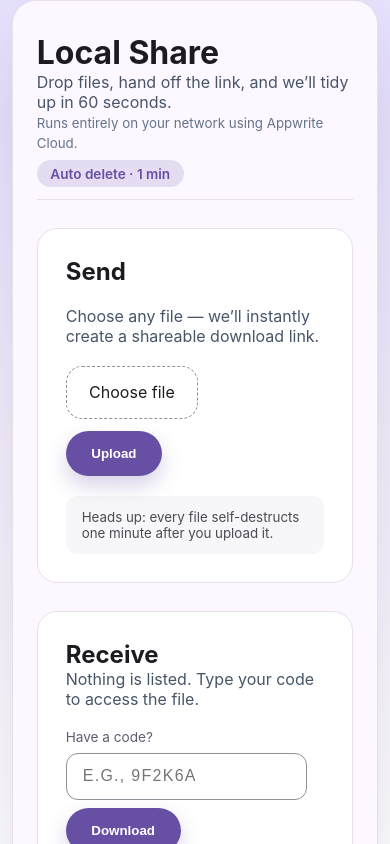
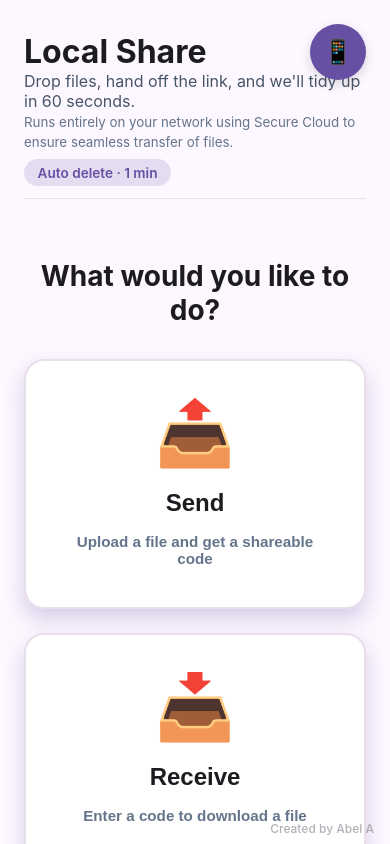
Before and after one commit to Abel-Ajish/filesend, a Next.js app: page / in a window 390 px wide. Shown: the top 844 px of the page. Built offline with nearby package versions, Linux system fonts and the light colour scheme.

Commit message:
update 10 - redesign and qrcode of website

```diff
--- a/app/globals.css
+++ b/app/globals.css
@@ -29,12 +29,15 @@ body {
   justify-content: center;
   background: radial-gradient(circle at top, #ded8ff 0%, #f4effa 45%, #fefefe 80%);
   animation: toneShift 22s ease-in-out infinite alternate;
+  overflow-x: hidden;
+  /* Prevent horizontal scroll on mobile */
 }
 
 @keyframes toneShift {
   from {
     background: radial-gradient(circle at top, #ded8ff 0%, #f4effa 45%, #fefefe 80%);
   }
+
   to {
     background: radial-gradient(circle at 20% 10%, #ffeef8 0%, #fef7ff 55%, #ffffff 90%);
   }
@@ -51,6 +54,8 @@ main {
   flex-direction: column;
   gap: 1.75rem;
   animation: floatUp 420ms ease-out;
+  position: relative;
+  /* Context for absolute positioning if needed */
 }
 
 @keyframes floatUp {
@@ -58,6 +63,7 @@ main {
     opacity: 0;
     transform: translateY(20px);
   }
+
   to {
     opacity: 1;
     transform: translateY(0);
@@ -97,6 +103,19 @@ small {
   background: #fff;
   transition: transform 200ms ease, border-color 200ms ease,
     box-shadow 200ms ease;
+  animation: slideIn 300ms cubic-bezier(0.2, 0.8, 0.2, 1);
+}
+
+@keyframes slideIn {
+  from {
+    opacity: 0;
+    transform: translateY(10px) scale(0.98);
+  }
+
+  to {
+    opacity: 1;
+    transform: translateY(0) scale(1);
+  }
 }
 
 .panel:hover {
@@ -196,12 +215,10 @@ button:hover,
   gap: 1rem;
   padding: 1rem 1.2rem;
   border-radius: 1rem;
-  background: linear-gradient(
-    120deg,
-    #f8f2ff,
-    rgba(103, 80, 164, 0.08),
-    #fef7ff
-  );
+  background: linear-gradient(120deg,
+      #f8f2ff,
+      rgba(103, 80, 164, 0.08),
+      #fef7ff);
   flex-wrap: wrap;
   animation: fadeSlide 280ms ease;
 }
@@ -211,6 +228,7 @@ button:hover,
     opacity: 0;
     transform: translateY(6px);
   }
+
   to {
     opacity: 1;
     transform: translateY(0);
@@ -351,6 +369,11 @@ button:hover,
 @media (max-width: 640px) {
   main {
     padding: 1.5rem;
+    width: 100%;
+    border-radius: 0;
+    min-height: 100vh;
+    border: none;
+    box-shadow: none;
   }
 
   .hero,
@@ -366,4 +389,236 @@ button:hover,
   .hero {
     gap: 0.5rem;
   }
+
+  .code-input-wrap {
+    width: 100%;
+  }
+
+  .code-input-wrap button {
+    width: 100%;
+  }
 }
+
+/* Mode Selection Styles */
+.mode-selection {
+  text-align: center;
+  padding: 2rem 0;
+  animation: fadeIn 400ms ease-out;
+}
+
+@keyframes fadeIn {
+  from {
+    opacity: 0;
+  }
+
+  to {
+    opacity: 1;
+  }
+}
+
+.mode-selection h2 {
+  margin: 0 0 2rem 0;
+  font-size: 1.75rem;
+  color: var(--md-sys-color-on-surface);
+}
+
+.mode-options {
+  display: grid;
+  grid-template-columns: repeat(auto-fit, minmax(250px, 1fr));
+  gap: 1.5rem;
+}
+
+.mode-card {
+  background: white;
+  border: 2px solid var(--md-sys-color-surface-variant);
+  border-radius: 1.25rem;
+  padding: 2.5rem 2rem;
+  cursor: pointer;
+  transition: all 250ms cubic-bezier(0.4, 0, 0.2, 1);
+  text-align: center;
+  display: flex;
+  flex-direction: column;
+  align-items: center;
+  gap: 1rem;
+}
+
+.mode-card:hover {
+  border-color: var(--md-sys-color-primary);
+  transform: translateY(-4px) scale(1.02);
+  box-shadow: 0 20px 40px rgba(103, 80, 164, 0.2);
+  background: linear-gradient(135deg, rgba(103, 80, 164, 0.02), rgba(139, 92, 246, 0.02));
+}
+
+.mode-card:active {
+  transform: translateY(-2px) scale(0.98);
+}
+
+.mode-icon {
+  font-size: 4rem;
+  line-height: 1;
+  margin-bottom: 0.5rem;
+  transition: transform 300ms ease;
+}
+
+.mode-card:hover .mode-icon {
+  transform: scale(1.1) rotate(5deg);
+}
+
+.mode-card h3 {
+  margin: 0;
+  font-size: 1.5rem;
+  color: var(--md-sys-color-on-surface);
+}
+
+.mode-card p {
+  margin: 0;
+  color: #64748b;
+  font-size: 0.95rem;
+}
+
+.panel-header {
+  display: flex;
+  justify-content: space-between;
+  align-items: center;
+  gap: 1rem;
+}
+
+.back-button {
+  background: transparent;
+  border: 1px solid var(--md-sys-color-outline);
+  color: var(--md-sys-color-primary);
+  padding: 0.6rem 1.2rem;
+  border-radius: 999px;
+  font-size: 0.9rem;
+  cursor: pointer;
+  transition: all 200ms ease;
+  box-shadow: none;
+}
+
+.back-button:hover {
+  background: rgba(103, 80, 164, 0.08);
+  border-color: var(--md-sys-color-primary);
+  transform: translateX(-2px);
+}
+
+/* QR Code Floating Button */
+.qr-floating-button {
+  position: fixed;
+  top: 1.5rem;
+  right: 1.5rem;
+  width: 3.5rem;
+  height: 3.5rem;
+  border-radius: 50%;
+  background: var(--md-sys-color-primary);
+  color: white;
+  border: none;
+  box-shadow: 0 4px 12px rgba(0, 0, 0, 0.15);
+  cursor: pointer;
+  z-index: 100;
+  display: flex;
+  align-items: center;
+  justify-content: center;
+  font-size: 1.5rem;
+  transition: transform 0.2s cubic-bezier(0.34, 1.56, 0.64, 1), box-shadow 0.2s ease;
+}
+
+.qr-floating-button:hover {
+  transform: scale(1.1) rotate(-5deg);
+  box-shadow: 0 8px 24px rgba(103, 80, 164, 0.3);
+  background: #56308f;
+}
+
+.qr-floating-button:active {
+  transform: scale(0.95);
+}
+
+/* QR Modal */
+.qr-modal {
+  position: fixed;
+  inset: 0;
+  background: rgba(0, 0, 0, 0.4);
+  backdrop-filter: blur(4px);
+  z-index: 1000;
+  display: flex;
+  align-items: center;
+  justify-content: center;
+  animation: fadeIn 0.2s ease-out;
+}
+
+.qr-content {
+  background: white;
+  padding: 2rem;
+  border-radius: 1.5rem;
+  box-shadow: 0 20px 50px rgba(0, 0, 0, 0.2);
+  text-align: center;
+  max-width: 90vw;
+  width: 400px;
+  animation: popIn 0.3s cubic-bezier(0.34, 1.56, 0.64, 1);
+  display: flex;
+  flex-direction: column;
+  gap: 1.5rem;
+  align-items: center;
+}
+
+@keyframes popIn {
+  from {
+    opacity: 0;
+    transform: scale(0.9) translateY(10px);
+  }
+
+  to {
+    opacity: 1;
+    transform: scale(1) translateY(0);
+  }
+}
+
+.qr-content h3 {
+  margin: 0;
+  color: var(--md-sys-color-on-surface);
+  font-size: 1.5rem;
+}
+
+.qr-content img {
+  max-width: 100%;
+  border-radius: 0.5rem;
+}
+
+.qr-content p {
+  color: var(--md-sys-color-secondary);
+}
+
+.qr-content button {
+  width: 100%;
+  background: var(--md-sys-color-secondary);
+}
+
+.qr-content button:hover {
+  background: #4a4458;
+}
+
+/* Creator Credit */
+.creator-credit {
+  position: fixed;
+  bottom: 1rem;
+  right: 1.5rem;
+  font-size: 0.85rem;
+  color: var(--md-sys-color-outline);
+  font-weight: 500;
+  opacity: 0.7;
+  transition: opacity 200ms ease;
+  z-index: 50;
+  pointer-events: none;
+  /* Let clicks pass through if needed, though it's text */
+}
+
+.creator-credit:hover {
+  opacity: 1;
+}
+
+@media (max-width: 640px) {
+  .creator-credit {
+    bottom: 0.5rem;
+    right: 1rem;
+    font-size: 0.75rem;
+  }
+}
--- a/components/file-share.tsx
+++ b/components/file-share.tsx
@@ -1,6 +1,7 @@
 "use client";
 
 import { useEffect, useRef, useState, useTransition } from "react";
+import QRCode from "qrcode";
 
 type Toast = {
   text: string;
@@ -8,11 +9,14 @@ type Toast = {
 };
 
 export default function FileShare() {
+  const [mode, setMode] = useState<"send" | "receive" | null>(null);
   const [isSending, startSendTransition] = useTransition();
   const [isCodeLoading, setIsCodeLoading] = useState(false);
   const [shareCode, setShareCode] = useState<string | null>(null);
   const [codeInput, setCodeInput] = useState("");
   const [toast, setToast] = useState<Toast | null>(null);
+  const [showQR, setShowQR] = useState(false);
+  const [qrCodeUrl, setQrCodeUrl] = useState<string>("");
   const toastTimer = useRef<NodeJS.Timeout | null>(null);
 
   useEffect(() => {
@@ -100,13 +104,40 @@ export default function FileShare() {
     }
   }
 
+  async function generateQRCode() {
+    try {
+      const websiteUrl = "https://fileshare-pi.vercel.app/";
+      const qrDataUrl = await QRCode.toDataURL(websiteUrl, {
+        width: 256,
+        margin: 2,
+        color: {
+          dark: "#000000",
+          light: "#ffffff",
+        },
+      });
+      setQrCodeUrl(qrDataUrl);
+      setShowQR(true);
+    } catch (error) {
+      notify("Failed to generate QR code.", "error");
+    }
+  }
+
   return (
     <>
+      <button
+        type="button"
+        className="qr-floating-button"
+        onClick={generateQRCode}
+        aria-label="Show QR Code"
+      >
+        📱
+      </button>
+
       <div className="hero">
         <div>
           <h1>Local Share</h1>
-          <p>Drop files, hand off the link, and we’ll tidy up in 60 seconds.</p>
-          <small>Runs entirely on your network using Appwrite Cloud.</small>
+          <p>Drop files, hand off the link, and we'll tidy up in 60 seconds.</p>
+          <small>Runs entirely on your network using Secure Cloud to ensure seamless transfer of files.</small>
         </div>
         <div className="pill">Auto delete · 1 min</div>
       </div>
@@ -115,9 +146,49 @@ export default function FileShare() {
           {toast.text}
         </div>
       )}
+
+      {/* Mode Selection Screen */}
+      {!mode && (
+        <div className="mode-selection">
+          <h2>What would you like to do?</h2>
+          <div className="mode-options">
+            <button
+              className="mode-card"
+              onClick={() => setMode("send")}
+            >
+              <div className="mode-icon">📤</div>
+              <h3>Send</h3>
+              <p>Upload a file and get a shareable code</p>
+            </button>
+            <button
+              className="mode-card"
+              onClick={() => setMode("receive")}
+            >
+              <div className="mode-icon">📥</div>
+              <h3>Receive</h3>
+              <p>Enter a code to download a file</p>
+            </button>
+          </div>
+        </div>
+      )}
+
+      {/* Send Panel */}
+      {mode === "send" && (
         <section className="panel">
+          <div className="panel-header">
             <h2>Send</h2>
-        <p>Choose any file — we’ll instantly create a shareable download link.</p>
+            <button
+              type="button"
+              className="back-button"
+              onClick={() => {
+                setMode(null);
+                setShareCode(null);
+              }}
+            >
+              ← Back
+            </button>
+          </div>
+          <p>Choose any file — we'll instantly create a shareable download link.</p>
           <form onSubmit={handleUpload} encType="multipart/form-data">
             <label className="file-input">
               <input
@@ -148,14 +219,25 @@ export default function FileShare() {
             </div>
           )}
         </section>
+      )}
 
+      {/* Receive Panel */}
+      {mode === "receive" && (
         <section className="panel">
-        <div className="receive-head">
-          <div>
+          <div className="panel-header">
             <h2>Receive</h2>
-            <p>Nothing is listed. Type your code to access the file.</p>
+            <button
+              type="button"
+              className="back-button"
+              onClick={() => {
+                setMode(null);
+                setCodeInput("");
+              }}
+            >
+              ← Back
+            </button>
           </div>
-        </div>
+          <p>Type your code to Download the file.</p>
 
           <form className="code-form" onSubmit={handleCodeDownload}>
             <label htmlFor="code-input">Have a code?</label>
@@ -182,6 +264,21 @@ export default function FileShare() {
             can download.
           </p>
         </section>
+      )}
+
+      {showQR && (
+        <div className="qr-modal" onClick={() => setShowQR(false)}>
+          <div className="qr-content" onClick={(e) => e.stopPropagation()}>
+            <h3>Scan to Visit Website</h3>
+            <img src={qrCodeUrl} alt="QR Code for website" />
+            <p>Scan this QR code to access the file sharing website</p>
+            <button type="button" onClick={() => setShowQR(false)}>
+              Close
+            </button>
+          </div>
+        </div>
+      )}
+      <div className="creator-credit">Created by Abel A</div>
     </>
   );
 }
--- a/package.json
+++ b/package.json
@@ -9,8 +9,10 @@
     "lint": "next lint"
   },
   "dependencies": {
+    "@types/qrcode": "^1.5.6",
+    "next": "14.2.15",
     "node-appwrite": "^13.0.0",
-    "next": "14.2.15",
+    "qrcode": "^1.5.4",
     "react": "18.3.1",
     "react-dom": "18.3.1"
   },
```
Also changed, not shown: 1 other file (tests, documents, lock files or other folders). Lines whose indentation alone changed are shown as unchanged.
